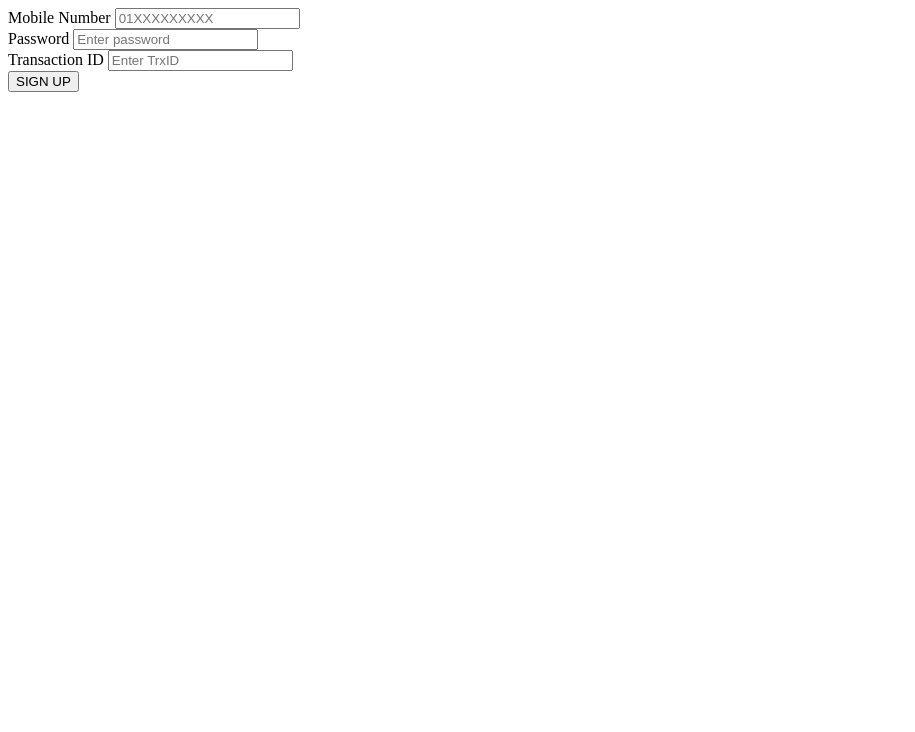
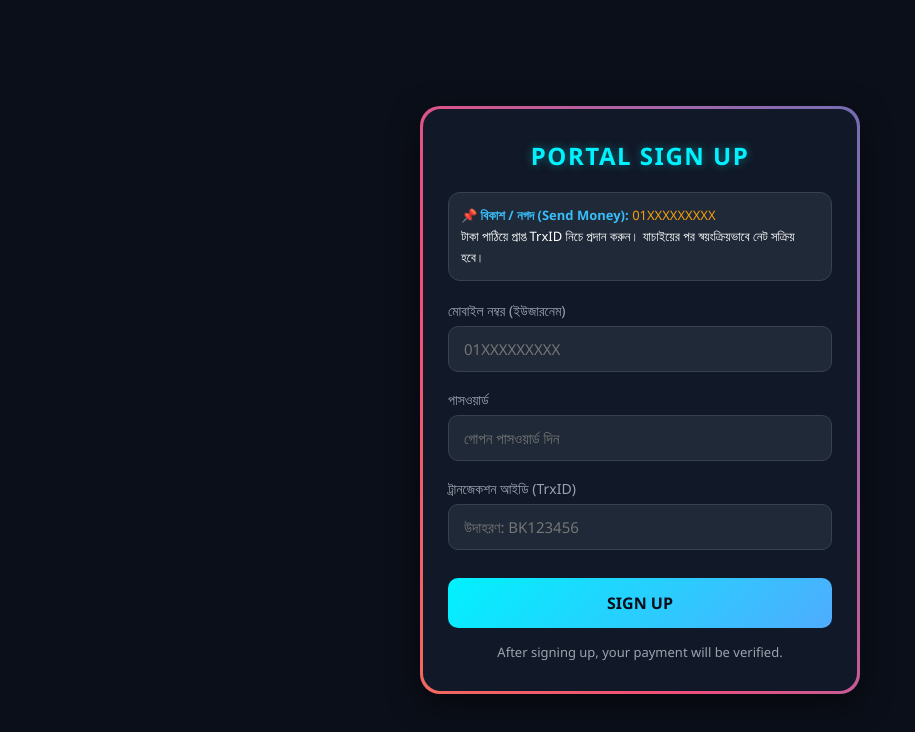
Before and after one commit to fozlerabbiofficialgmcservice-cyber/rgbsignup, a plain HTML site: page index.html in a window 1280 px wide. Shown: the whole page, without its empty margins (0-915 px from the left). Drawn offline with Linux system fonts and the light colour scheme.

Commit message:
Update index.html

```diff
--- a/index.html
+++ b/index.html
@@ -1,31 +1,181 @@
+<!DOCTYPE html>
+<html lang="bn">
+<head>
+    <meta charset="UTF-8">
+    <meta name="viewport" content="width=device-width, initial-scale=1.0">
+    <title>RGB Premium Portal Signup</title>
+    <style>
+        * {
+            box-sizing: border-box;
+            margin: 0;
+            padding: 0;
+            font-family: 'Segoe UI', Tahoma, Geneva, Verdana, sans-serif;
+        }
+
+        body {
+            background-color: #0b0f19;
+            min-height: 100vh;
+            display: flex;
+            align-items: center;
+            justify-content: center;
+            padding: 20px;
+        }
+
+        /* RGB Animated Border Container */
+        .card-container {
+            position: relative;
+            width: 100%;
+            max-width: 440px;
+            border-radius: 20px;
+            padding: 3px;
+            background: linear-gradient(60deg, #f79533, #f37055, #ef4e7b, #a166ab, #5073b8, #1098ad, #07b39b, #6fba82);
+            background-size: 300% 300%;
+            animation: rgbGlow 6s ease infinite;
+            box-shadow: 0 10px 30px rgba(0, 0, 0, 0.5);
+        }
+
+        @keyframes rgbGlow {
+            0% { background-position: 0% 50%; }
+            50% { background-position: 100% 50%; }
+            100% { background-position: 0% 50%; }
+        }
+
+        .card-content {
+            background: #111827;
+            padding: 30px 25px;
+            border-radius: 18px;
+            color: #fff;
+        }
+
+        .header-title {
+            text-align: center;
+            font-size: 24px;
+            font-weight: 700;
+            letter-spacing: 1.5px;
+            margin-bottom: 20px;
+            color: #00f2fe;
+            text-transform: uppercase;
+            text-shadow: 0 0 10px rgba(0, 242, 254, 0.4);
+        }
+
+        /* Payment Badge Box */
+        .payment-info {
+            background: #1f2937;
+            border: 1px solid #374151;
+            padding: 12px;
+            border-radius: 12px;
+            margin-bottom: 20px;
+            font-size: 13px;
+            line-height: 1.6;
+        }
+
+        .payment-info b {
+            color: #38bdf8;
+        }
+
+        .form-group {
+            margin-bottom: 18px;
+        }
+
+        label {
+            display: block;
+            margin-bottom: 6px;
+            font-size: 14px;
+            color: #9ca3af;
+        }
+
+        input {
+            width: 100%;
+            padding: 12px 15px;
+            background: #1f2937;
+            border: 1px solid #374151;
+            border-radius: 10px;
+            color: #fff;
+            font-size: 15px;
+            outline: none;
+            transition: 0.3s;
+        }
+
+        input:focus {
+            border-color: #00f2fe;
+            box-shadow: 0 0 8px rgba(0, 242, 254, 0.3);
+        }
+
+        .submit-btn {
+            width: 100%;
+            padding: 14px;
+            border: none;
+            border-radius: 10px;
+            background: linear-gradient(135deg, #00f2fe 0%, #4facfe 100%);
+            color: #0b0f19;
+            font-size: 16px;
+            font-weight: 700;
+            cursor: pointer;
+            transition: transform 0.2s, box-shadow 0.2s;
+            margin-top: 10px;
+        }
+
+        .submit-btn:hover {
+            transform: translateY(-2px);
+            box-shadow: 0 5px 15px rgba(0, 242, 254, 0.4);
+        }
+
+        .status-msg {
+            text-align: center;
+            font-size: 13px;
+            color: #9ca3af;
+            margin-top: 15px;
+        }
+    </style>
+</head>
+<body>
+
+<div class="card-container">
+    <div class="card-content">
+        <h2 class="header-title">PORTAL SIGN UP</h2>
+
+        <!-- পেমেন্ট নির্দেশনা -->
+        <div class="payment-info">
+            📌 <b>বিকাশ / নগদ (Send Money):</b> <span style="color:#f59e0b;">01XXXXXXXXX</span><br>
+            টাকা পাঠিয়ে প্রাপ্ত TrxID নিচে প্রদান করুন। যাচাইয়ের পর স্বয়ংক্রিয়ভাবে নেট সক্রিয় হবে।
+        </div>
+
         <form id="signupForm">
-    <div>
-        <label>Mobile Number</label>
+            <div class="form-group">
+                <label for="username">মোবাইল নম্বর (ইউজারনেম)</label>
                 <input type="text" id="username" placeholder="01XXXXXXXXX" required>
             </div>
 
-    <div>
-        <label>Password</label>
-        <input type="password" id="password" placeholder="Enter password" required>
+            <div class="form-group">
+                <label for="password">পাসওয়ার্ড</label>
+                <input type="password" id="password" placeholder="গোপন পাসওয়ার্ড দিন" required>
             </div>
 
-    <div>
-        <label>Transaction ID</label>
-        <input type="text" id="trxid" placeholder="Enter TrxID" required>
+            <div class="form-group">
+                <label for="trxid">ট্রানজেকশন আইডি (TrxID)</label>
+                <input type="text" id="trxid" placeholder="উদাহরণ: BK123456" required>
             </div>
 
-    <button type="button" onclick="handleSignup()">SIGN UP</button>
+            <button type="button" class="submit-btn" id="btnSubmit" onclick="submitPortal()">SIGN UP</button>
         </form>
 
+        <p class="status-msg">After signing up, your payment will be verified.</p>
+    </div>
+</div>
+
 <script>
-async function handleSignup() {
-    // সঠিক id অনুযায়ী ভ্যালু নেওয়া
-    const username = document.getElementById('username').value.trim();
-    const password = document.getElementById('password').value.trim();
-    const trxid = document.getElementById('trxid').value.trim();
+async function submitPortal() {
+    const userField = document.getElementById('username');
+    const passField = document.getElementById('password');
+    const trxField = document.getElementById('trxid');
+    const btn = document.getElementById('btnSubmit');
+
+    const username = userField.value.trim();
+    const password = passField.value.trim();
+    const trxid = trxField.value.trim();
 
     if (!username || !password) {
-        alert("ইউজারনেম ও পাসওয়ার্ড দেওয়া বাধ্যতামূলক।");
+        alert("মোবাইল নম্বর ও পাসওয়ার্ড দেওয়া বাধ্যতামূলক।");
         return;
     }
 
@@ -34,17 +184,39 @@ async function handleSignup() {
         return;
     }
 
-    // ব্যাকএন্ড API-তে ডাটা পাঠানো
+    btn.innerText = "ভেরিফাই হচ্ছে...";
+    btn.disabled = true;
+
     try {
-        const response = await fetch('/api/signup', {
+        // Render ব্যাকএন্ড এন্ডপয়েন্ট কল
+        const response = await fetch('/signup', {
             method: 'POST',
-            headers: { 'Content-Type': 'application/json' },
-            body: JSON.stringify({ username, password, trxid })
+            headers: {
+                'Content-Type': 'application/json'
+            },
+            body: JSON.stringify({
+                phone: username,
+                username: username,
+                password: password,
+                trxid: trxid
+            })
         });
-        const data = await response.json();
-        alert(data.message || "প্রক্রিয়া সম্পন্ন হয়েছে");
+
+        const result = await response.json();
+
+        if (response.ok) {
+            alert(result.message || "সাইন আপ সফল হয়েছে! এখন হটস্পটে লগইন করতে পারবেন।");
+        } else {
+            alert(result.error || result.message || "ভেরিফিকেশন ব্যর্থ হয়েছে। TrxID সঠিক কি না পরীক্ষা করুন।");
+        }
     } catch (err) {
-        alert("সার্ভারে সংযোগ করা যাচ্ছে না!");
+        alert("সার্ভারে সংযোগ করা যাচ্ছে না! Render সার্ভিসটি চালু আছে কি না নিশ্চিত করুন।");
+    } finally {
+        btn.innerText = "SIGN UP";
+        btn.disabled = false;
     }
 }
 </script>
+
+</body>
+</html>
```
Lines whose indentation alone changed are shown as unchanged.
